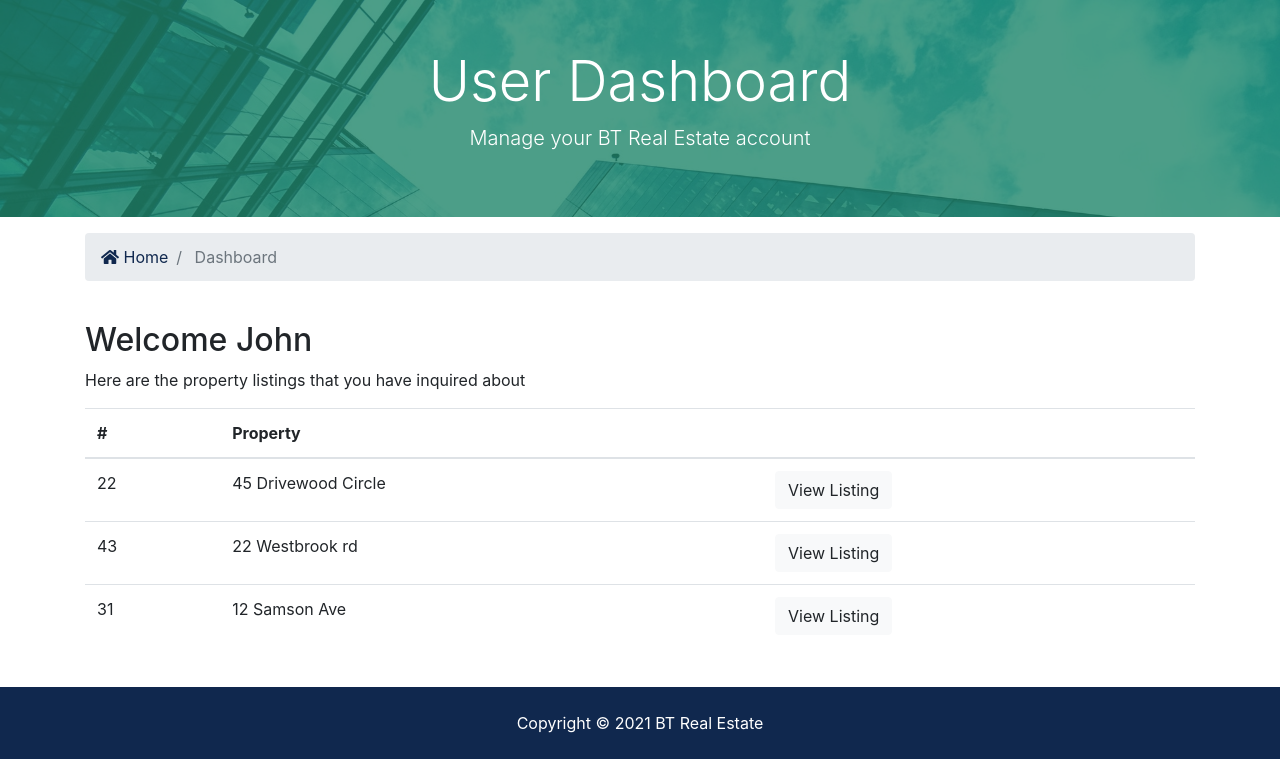
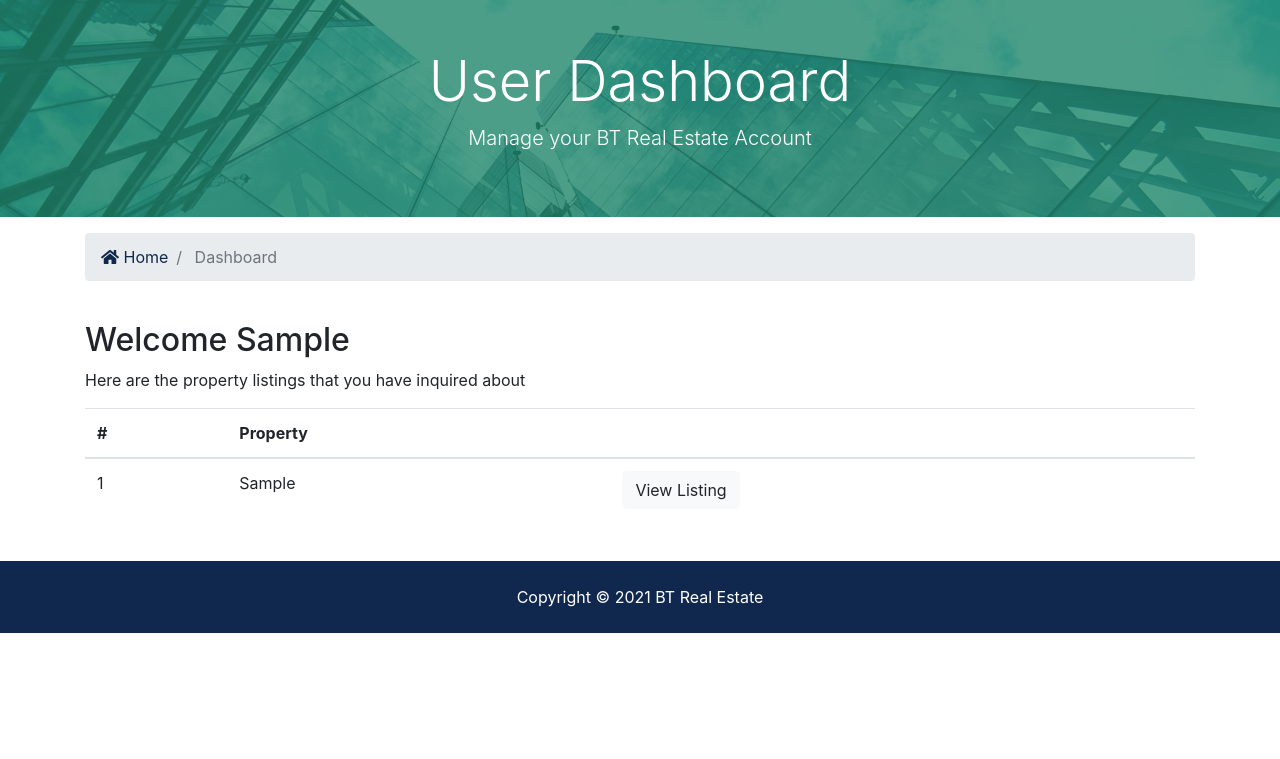
Before and after one commit to Avishka-Shamendra/real-estate-project, a Django app: page /accounts/dashboard in a window 1280 px wide. Shown: the part 128-887 px from the top of the page. After the commit the page ends 761 px from the top, so only its background shows below. Run offline with Django 3.2, Linux system fonts and the light colour scheme; a user stored in the database is signed in; tables that the repository leaves empty hold one stand-in row (values such as "Sample post"); some libraries are stand-ins or nearby versions.

Commit message:
completed the dashboard

```diff
--- a/accounts/views.py
+++ b/accounts/views.py
@@ -1,6 +1,7 @@
 from django.shortcuts import render,redirect
 from django.contrib import messages,auth
 from django.contrib.auth.models import User
+from contacts.models import Contact
 
 def register(request):
     if(request.method=='POST'):
@@ -70,4 +71,8 @@ def logout(request):
     return redirect('index')
 
 def dashboard(request):
-    return render(request,'accounts/dashboard.html')
+    user_contacts = Contact.objects.order_by('-contact_date').filter(user_id=request.user.id)
+    context={
+        "contacts":user_contacts
+        }
+    return render(request,'accounts/dashboard.html',context)
--- a/templates/accounts/dashboard.html
+++ b/templates/accounts/dashboard.html
@@ -8,7 +8,7 @@
       <div class="row text-center">
         <div class="col-md-12">
           <h1 class="display-4">User Dashboard</h1>
-          <p class="lead">Manage your BT Real Estate account</p>
+          <p class="lead">Manage your BT Real Estate Account</p>
         </div>
       </div>
     </div>
@@ -34,7 +34,8 @@
     <div class="container">
       <div class="row">
         <div class="col-md-12">
-          <h2>Welcome John</h2>
+          <h2>Welcome {{user.first_name}}</h2>
+          {% if contacts %}
             <p>Here are the property listings that you have inquired about</p>
             <table class="table">
                 <thead>
@@ -45,29 +46,20 @@
                 </tr>
                 </thead>
                 <tbody>
+                {% for contact in contacts %}
                     <tr>
-                <td>22</td>
-                <td>45 Drivewood Circle</td>
+                        <td>{{contact.id}}</td>
+                        <td>{{contact.listing}}</td>
                         <td>
-                  <a class="btn btn-light" href="#">View Listing</a>
+                        <a class="btn btn-light" href="{% url 'listing' contact.listing_id %}">View Listing</a>
                         </td>
                     </tr>
-              <tr>
-                <td>43</td>
-                <td>22 Westbrook rd</td>
-                <td>
-                  <a class="btn btn-light" href="#">View Listing</a>
-                </td>
-              </tr>
-              <tr>
-                <td>31</td>
-                <td>12 Samson Ave</td>
-                <td>
-                  <a class="btn btn-light" href="#">View Listing</a>
-                </td>
-              </tr>
+                {% endfor %}
                 </tbody>
             </table>
+        {% else %}
+        <p>You have not made any inquiries.</p>
+        {% endif %}
         </div>
       </div>
     </div>
```
Lines whose indentation alone changed are shown as unchanged.
